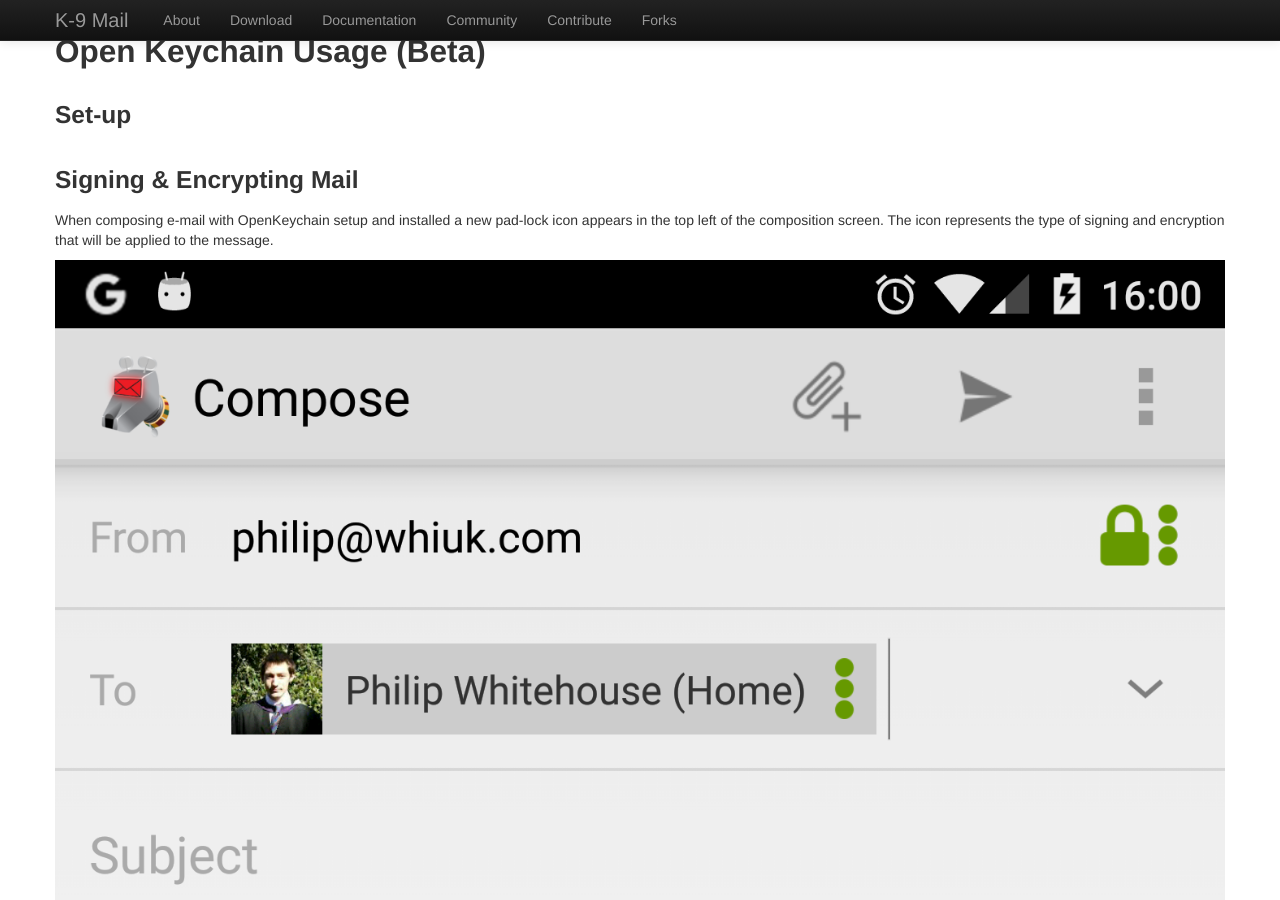
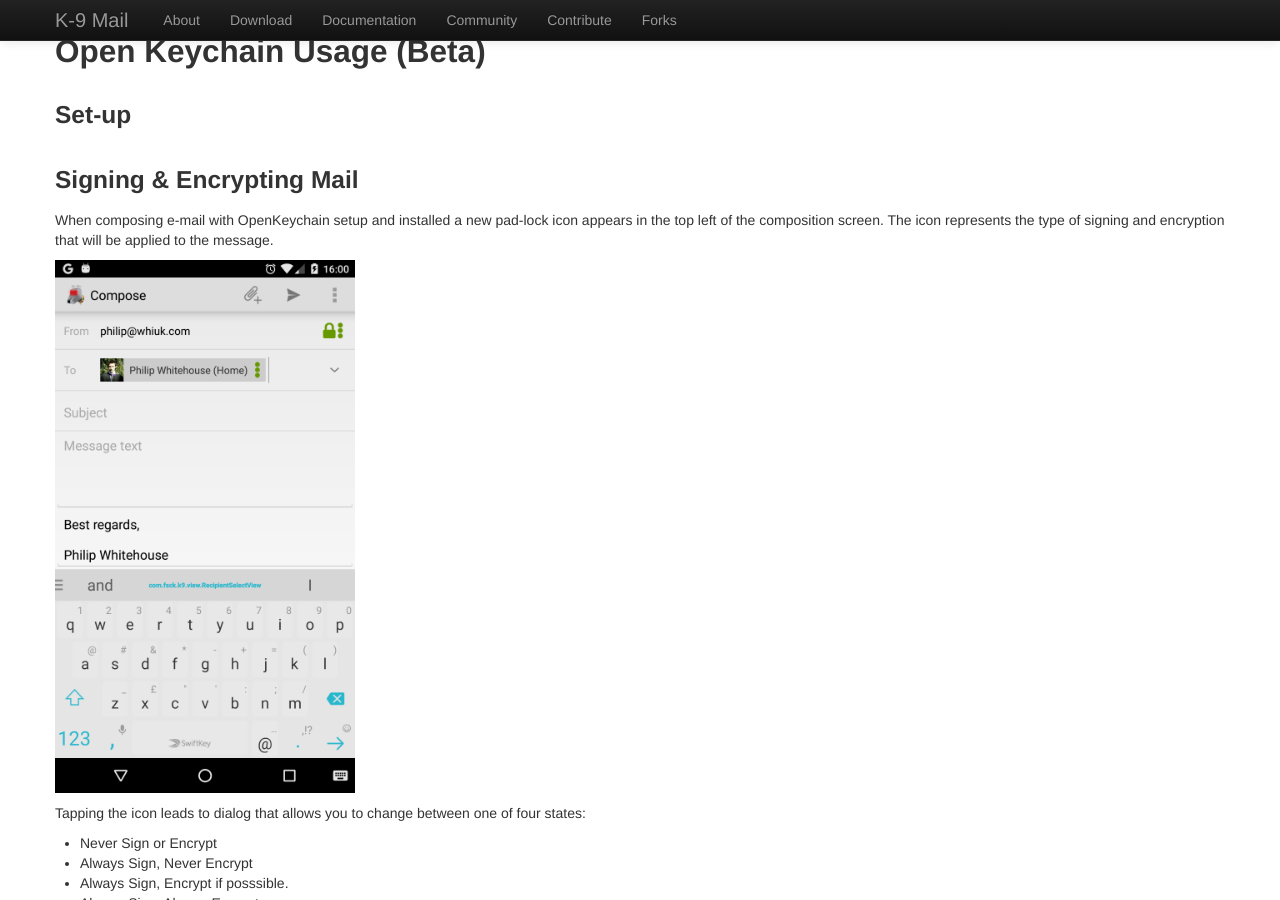
Before and after one commit to k9mail/k9mail.app, a Jekyll site: the page built from documentation/encryption/pgpmime.md, in a window 1280 px wide and 900 px high, scrolled down 576 px. Built offline with Jekyll 4.4.1, drawn with Linux system fonts in a browser that asks for light colours; nearby versions of some CDN libraries.

Commit message:
Re-sized and fixed images

```diff
--- a/documentation/encryption/pgpmime.md
+++ b/documentation/encryption/pgpmime.md
@@ -38,7 +38,7 @@ When composing e-mail with OpenKeychain setup and installed a new pad-lock icon
 appears in the top left of the composition screen. The icon represents the type of signing
 and encryption that will be applied to the message.
 
-<img src="/assets/img/encryption_openkeychain_compose_dialog.png" alt="Compose Screen" />
+<img src="/assets/img/encryption_openkeychain_compose_dialog.png" alt="Compose Screen" width="300" />
 
 Tapping the icon leads to dialog that allows you to change between one of four states:
 
@@ -47,7 +47,7 @@ Tapping the icon leads to dialog that allows you to change between one of four s
 * Always Sign, Encrypt if posssible.
 * Always Sign, Always Encrypt
 
-<img src="/assets/img/encryption_openkeychain_crypto_dialog.png" alt="Compose Crypto Dialog" />
+<img src="/assets/img/encryption_openkeychain_crypto_dialog.png" alt="Compose Crypto Dialog" width="300" />
 
 ### Decrypting Mail
 
```
